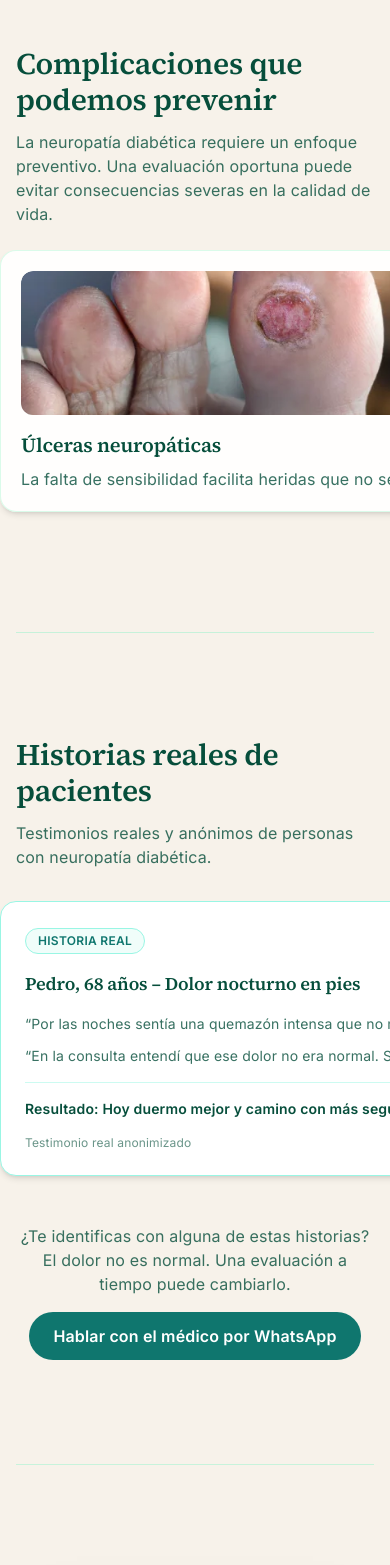
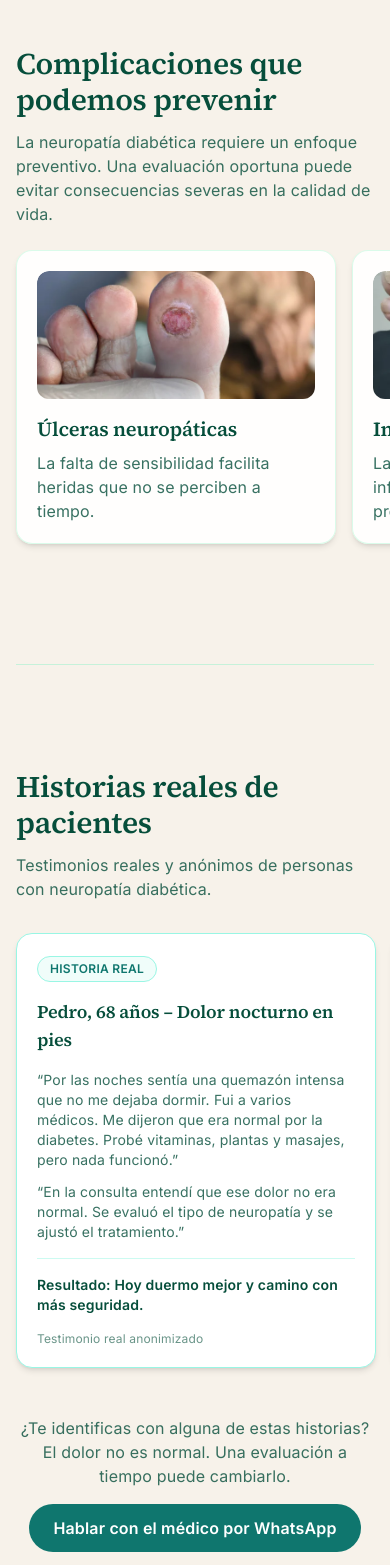
Before and after one commit to davidguzman1991/neuropatia-marketing, a Next.js app: page / in a window 390 px wide. Shown: the part 3144-4709 px from the top of the page. Built offline with nearby package versions, Linux system fonts and the light colour scheme; no server answers.

Commit message:
mejora de complicaciones y testimonios de paciente 2

```diff
--- a/components/Complications.jsx
+++ b/components/Complications.jsx
@@ -42,11 +42,11 @@ export default function Complications() {
             de vida.
           </p>
         </div>
-        <div className="flex gap-4 overflow-x-auto px-4 pb-4 snap-x snap-mandatory -mx-4 md:mx-0 md:grid md:grid-cols-2 md:overflow-visible md:px-0 md:pb-0 md:snap-none">
+        <div className="flex gap-4 overflow-x-auto px-4 pb-4 -mx-4 snap-x snap-mandatory scroll-px-4 md:mx-0 md:grid md:grid-cols-2 md:overflow-visible md:px-0 md:pb-0 md:snap-none">
           {items.map((item) => (
             <Card
               key={item.title}
-              className="min-w-[75%] shrink-0 snap-center bg-white/90 sm:min-w-[65%] md:min-w-0 md:snap-none"
+              className="min-w-[72%] max-w-[320px] shrink-0 snap-center bg-white/90 sm:min-w-[60%] md:min-w-0 md:max-w-none md:snap-none"
             >
               <CardContent className="p-5 sm:p-6">
                 <div className="overflow-hidden rounded-xl">
@@ -55,7 +55,7 @@ export default function Complications() {
                     alt={item.title}
                     width={640}
                     height={420}
-                    className="mb-4 h-36 w-full max-h-52 rounded-xl object-cover object-center bg-emerald-50/60 sm:h-44 sm:max-h-48"
+                    className="mb-4 h-32 w-full max-h-40 rounded-xl object-cover object-center bg-emerald-50/60 sm:h-40 sm:max-h-48"
                   />
                 </div>
                 <h3 className="text-xl font-semibold text-emerald-900">
--- a/components/SuccessCases.jsx
+++ b/components/SuccessCases.jsx
@@ -42,13 +42,13 @@ export default function SuccessCases() {
             Testimonios reales y anónimos de personas con neuropatía diabética.
           </p>
         </div>
-        <div className="flex gap-4 overflow-x-auto px-4 pb-4 -mx-4 snap-x snap-mandatory md:mx-0 md:grid md:grid-cols-2 md:overflow-visible md:px-0 md:pb-0 md:snap-none lg:grid-cols-3">
+        <div className="flex gap-4 overflow-x-auto px-4 pb-4 -mx-4 snap-x snap-mandatory scroll-px-4 md:mx-0 md:grid md:grid-cols-2 md:overflow-visible md:px-0 md:pb-0 md:snap-none lg:grid-cols-3">
           {cases.map((item) => (
             <Card
               key={item.title}
-              className="min-w-[85%] shrink-0 snap-center rounded-2xl border border-teal-200 bg-white sm:min-w-[70%] md:min-w-0 md:snap-none"
+              className="min-w-[82%] max-w-[360px] shrink-0 snap-center rounded-2xl border border-teal-200 bg-white sm:min-w-[70%] md:min-w-0 md:max-w-none md:snap-none"
             >
-              <CardContent className="space-y-4 p-6">
+              <CardContent className="space-y-4 p-5 sm:p-6">
                 <Badge className="w-fit rounded-full border border-teal-200 bg-teal-50 px-3 py-1 text-xs font-semibold uppercase tracking-wide text-teal-700">
                   Historia real
                 </Badge>
```
